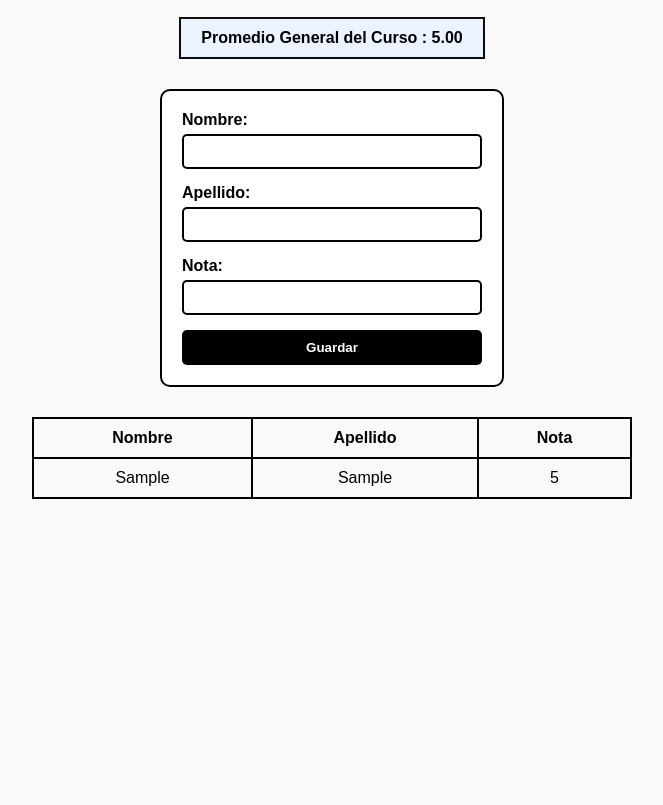
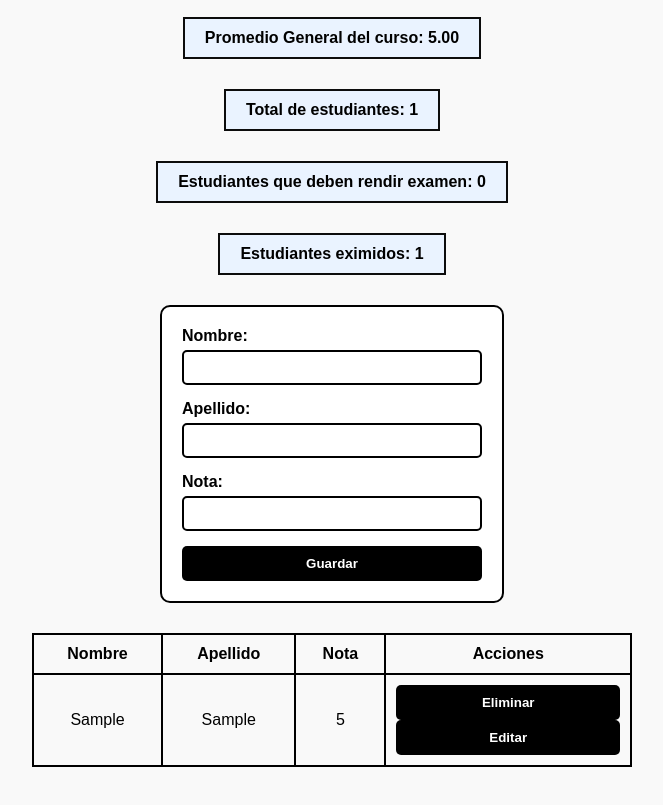
Before and after one commit to Benjagm005/Proyecto-JS, a plain HTML site: page index.html in a window 1280 px wide. Both pictures are taken after typing "Sample", "Sample", "5" into the empty fields and a click on the button "Guardar". Shown: the part 81-886 px from the top of the page, without its empty margins (308-971 px from the left). Before the commit the page ends 800 px from the top, so only its background shows below. Drawn offline with Linux system fonts and the light colour scheme.

Commit message:
boton editar y eliminar

```diff
--- a/index.html
+++ b/index.html
@@ -3,96 +3,31 @@
 <head>
   <meta charset="UTF-8" />
   <meta name="viewport" content="width=device-width, initial-scale=1.0"/>
-  <title>Notas Asignatura Front-End</title>
-  <style>
-    body{
-      font-family: Arial, sans-serif;
-      background-color: #f9f9f9;
-      margin: 0;
-      padding: 30px 10px;
-    }
-
-    .main-container{
-      display: flex;
-      flex-direction: column;
-      align-items: center;
-    }
-
-    #average{
-      font-weight: bold;
-      border: 2px solid #0c0c0c;
-      padding: 10px 20px;
-      margin-bottom: 30px;
-      background-color: #eaf3ff;
-    }
-
-    form{
-      background-color: white;
-      padding: 20px;
-      border: 2px solid #000000;
-      border-radius: 10px;
-      width: 300px;
-      margin-bottom: 30px;
-    }
-
-    form div{
-      margin-bottom: 15px;
-    }
-
-    label {
-      display: block;
-      margin-bottom: 5px;
-      font-weight: bold;
-    }
-
-    input{
-      width: 100%;
-      padding: 8px;
-      border: 2px solid #000000;
-      border-radius: 5px;
-      box-sizing: border-box;
-    }
-
-    button{
-      background-color: #000000;
-      color: white;
-      padding: 10px;
-      width: 100%;
-      border: none;
-      border-radius: 5px;
-      font-weight: bold;
-    }
-
-    table{
-      border-collapse: collapse;
-      width: 80%;
-      max-width: 600px;
-      margin-bottom: 30px;
-    }
-
-    th,td{
-      border: 2px solid #000000;
-      padding: 10px;
-      text-align: center;
-    }
-  </style>
+  <title>Document</title>
+  <link rel="stylesheet" href="style.css">
 </head>
 <body>
   <div class="main-container">
     <h2>Notas Asignatura Front-End</h2>
-    <div id="average">Promedio General del Curso : N/A</div>
-    <form id="studentForm">
+    <div id="average">Promedio General del Curso: N/A</div>
+    <div id="totalStudents">Total de estudiantes: N/A</div>
+    <div id="examen">Estudiantes que deben rendir examen: N/A</div>
+    <div id="eximidos">Estudiantes eximidos: N/A</div>
+    <form id="studentForm" novalidate>
       <div>
         <label for="name">Nombre:</label>
         <input type="text" id="name" required />
+        <span class="error" id="errorName"></span>
       </div>
       <div>
         <label for="lastname">Apellido:</label>
         <input type="text" id="lastname" required />
+        <span class="error" id="errorLastName"></span>
       </div>
       <div>
         <label for="grade">Nota:</label>
         <input type="number" id="grade" step="0.1" min="1" max="7" required />
+        <span class="error" id="errorGrade"></span>
       </div>
       <button type="submit">Guardar</button>
     </form>
@@ -102,10 +37,10 @@
           <th>Nombre</th>
           <th>Apellido</th>
           <th>Nota</th>
+          <th>Acciones</th>
         </tr>
       </thead>
       <tbody>
-        <!-- contenido dinámico -->
       </tbody>
     </table>
   </div>
--- a/script.js
+++ b/script.js
@@ -1,44 +1,113 @@
-const students=[]
+const students = [];
+let editingIndex = -1;
 
-document.getElementById("studentForm").addEventListener("submit",function(e){
+document.getElementById("studentForm").addEventListener("submit", function (e) {
     e.preventDefault();
 
-    const name=document.getElementById("name").value.trim();
-    const lastname=document.getElementById("lastname").value.trim();
-    const grade=parseFloat(document.getElementById("grade").value);
 
-    if(grade>7 || grade<1 || !name || !lastname || isNaN(grade)){
-        alert("Error al ingresar los datos")
-            return
+    const name = document.getElementById("name").value.trim();
+    const lastName = document.getElementById("lastname").value.trim();
+    const grade = parseFloat(document.getElementById("grade").value);
+
+    let valid = true;
+
+    if (!name){
+        document.getElementById("errorName").textContent= "Debe llenar este campo";
+        valid = false;
     }
-     const student={name,lastname,grade}
-     students.push(student)
-     console.log(students)
-     addstudentToTable(student)
-     calcularPromedio()
-     this.reset();
 
-})
-const tablebody=document.querySelector("#studentTable tbody")
-function addstudentToTable(student){
-    const row=document.createElement("tr")
-    row.innerHTML= `
-    <td>${student.name}</td>
-    <td>${student.lastname}</td>
-    <td>${student.grade}</td>
-    `;
-tablebody.appendChild(row)
+    if (!lastName){
+        document.getElementById("errorLastName").textContent= "Debe llenar este campo";
+        valid= false;
+    }
+
+    if (isNaN(grade) || grade < 1 || grade > 7) {
+        document.getElementById("errorGrade").textContent= "La nota debe ser entre 1 y 7";
+        valid= false;
+    }
+
+    if (!valid) return;
+
+    const student={name,lastName,grade};
+
+    if (editingIndex=== -1) {
+
+        students.push(student);
+    } else {
+
+        students[editingIndex]= student;
+        editingIndex= -1;
+        document.querySelector("button[type='submit']").textContent= "Guardar";
+    }
+
+    updateTable();
+    calcularPromedio();
+    this.reset();
+});
+
+const tableBody = document.querySelector("#studentTable tbody");
+const promDiv = document.getElementById("average");
+const totalStudentsDiv = document.getElementById("totalStudents");
+const examenDiv = document.getElementById("examen");
+const eximidosDiv = document.getElementById("eximidos");
+
+
+function updateTable() {
+    tableBody.innerHTML = '';
+    students.forEach((student, index) => {
+        const row = document.createElement("tr");
+        row.innerHTML = `
+            <td>${student.name}</td>
+            <td>${student.lastName}</td>
+            <td>${student.grade}</td>
+            <td>
+                <button class="btn-delete">Eliminar</button>
+                <button class="btn-edit">Editar</button>
+            </td>
+        `;
+        row.querySelector(".btn-delete").addEventListener("click", function() {
+            borrarEstudiante(index);
+        });
+        row.querySelector(".btn-edit").addEventListener("click", function() {
+            editarEstudiante(index);
+        });
+        tableBody.appendChild(row);
+    });
 }
 
-const promDiv=document.getElementById("average");
-function calcularPromedio(){
-    if(students.length===0){
-        promDiv.innerHTML="Promedio General del Curso : N/A";
-            return
+function borrarEstudiante(index) {
+    students.splice(index, 1);
+    updateTable();
+    calcularPromedio();
+}
 
+function editarEstudiante(index) {
+    const student = students[index];
+    document.getElementById("name").value = student.name;
+    document.getElementById("lastname").value = student.lastName;
+    document.getElementById("grade").value = student.grade;
+    editingIndex = index;
+    document.querySelector("button[type='submit']").textContent = "Guardar";
+}
+
+function calcularPromedio() {
+    if (students.length === 0) {
+        promDiv.innerHTML = "Promedio General del curso: N/A";
+        totalStudentsDiv.innerHTML = "Total de estudiantes: 0";
+        examenDiv.innerHTML = "Estudiantes que deben rendir examen: 0";
+        eximidosDiv.innerHTML = "Estudiantes eximidos: 0";
+        return;
     }
-    /*calcular el promedio*/
-   const total=students.reduce((acc,students)=>acc+students.grade,0);
-   const average=total/students.length;
-   promDiv.innerHTML=`Promedio General del Curso : ${average.toFixed(2)}`;
+    const total = students.reduce((acc, student) => acc + student.grade, 0);
+    const average = total / students.length;
+    const debenExamen = students.filter(student => student.grade < 5.0).length;
+    const eximidos = students.filter(student => student.grade >= 5.0).length;
+
+    promDiv.innerHTML = `Promedio General del curso: ${average.toFixed(2)}`;
+    totalStudentsDiv.innerHTML = `Total de estudiantes: ${students.length}`;
+    examenDiv.innerHTML = `Estudiantes que deben rendir examen: ${debenExamen}`;
+    eximidosDiv.innerHTML = `Estudiantes eximidos: ${eximidos}`;
 }
+
+updateTable();
+calcularPromedio();
--- /dev/null
+++ b/style.css
@@ -0,0 +1,96 @@
+body{
+    font-family: Arial, sans-serif;
+    background-color: #f9f9f9;
+    margin: 0;
+    padding: 30px 10px;
+  }
+
+  .main-container{
+    display: flex;
+    flex-direction: column;
+    align-items: center;
+  }
+
+  #average{
+    font-weight: bold;
+    border: 2px solid #0c0c0c;
+    padding: 10px 20px;
+    margin-bottom: 30px;
+    background-color: #eaf3ff;
+  }
+
+  #totalStudents{
+    font-weight: bold;
+    border: 2px solid #0c0c0c;
+    padding: 10px 20px;
+    margin-bottom: 30px;
+    background-color: #eaf3ff;
+  }
+
+  #examen{
+    font-weight: bold;
+    border: 2px solid #0c0c0c;
+    padding: 10px 20px;
+    margin-bottom: 30px;
+    background-color: #eaf3ff;
+  }
+
+  #eximidos{
+    font-weight: bold;
+    border: 2px solid #0c0c0c;
+    padding: 10px 20px;
+    margin-bottom: 30px;
+    background-color: #eaf3ff;
+  }
+
+
+
+  form{
+    background-color: white;
+    padding: 20px;
+    border: 2px solid #000000;
+    border-radius: 10px;
+    width: 300px;
+    margin-bottom: 30px;
+  }
+
+  form div{
+    margin-bottom: 15px;
+  }
+
+  label {
+    display: block;
+    margin-bottom: 5px;
+    font-weight: bold;
+  }
+
+  input{
+    width: 100%;
+    padding: 8px;
+    border: 2px solid #000000;
+    border-radius: 5px;
+    box-sizing: border-box;
+  }
+
+  button{
+    background-color: #000000;
+    color: white;
+    padding: 10px;
+    width: 100%;
+    border: none;
+    border-radius: 5px;
+    font-weight: bold;
+  }
+
+  table{
+    border-collapse: collapse;
+    width: 80%;
+    max-width: 600px;
+    margin-bottom: 30px;
+  }
+
+  th,td{
+    border: 2px solid #000000;
+    padding: 10px;
+    text-align: center;
+  }
```
